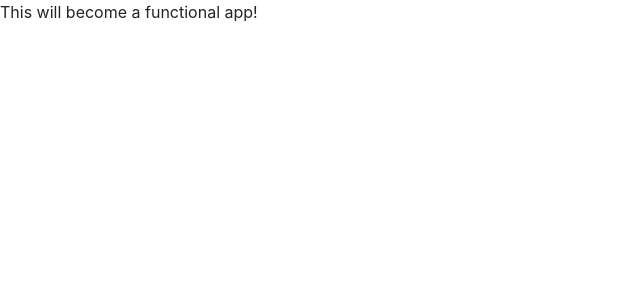
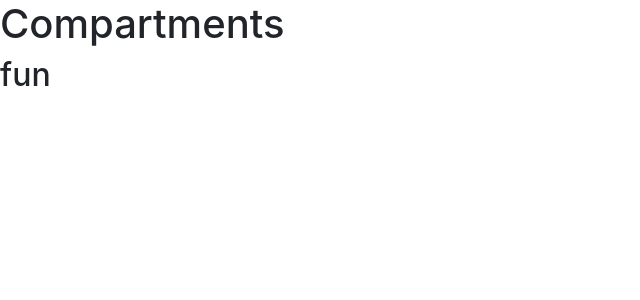
Before and after one commit to rlmead/compartments, a React (Create React App) app: page / in a window 1280 px wide. Shown: the top 300 px of the page, without its empty margins (0-640 px from the left). Built offline with nearby package versions, Linux system fonts and the light colour scheme.

Commit message:
pseudocode and bare bones

```diff
--- a/src/App.js
+++ b/src/App.js
@@ -1,12 +1,65 @@
 import React from 'react';
 import './App.css';
+import Compartment from './Compartment.js';
 
-function App() {
-  return (
-    <div>
-    This will become a functional app!
-    </div>
-  );
+class App extends React.Component {
+  constructor() {
+    super();
+    this.state = {
+      itemCount: 0,
+      compartment: null,
+    }
+    // this.addListItem = this.addListItem.bind(this)
+  }
+
+  // declare an array with compartment background colors
+  // to alternate when generating compartments
+
+  // declare storage object with LocalStorage
+  // let data = {
+    // compartmentName: [
+      // {
+        // listItemName: 'string input by user',
+        // id: itemCount,
+        // done: false
+      // }
+    // ]
+  // }
+
+  // declare function addCompartment to add a new compartment array to the storage object
+  // to be used on compartment input button click
+
+  // declare function delCompartment to remove a compartment array
+  // to be used on compartment X button click
+
+  // declare function addListItem to add a new list item object to the storage object / compartment array
+  // to be used on list input button click (add to buttons: onClick={this.addListItem.bind(this)}) ???
+    // this.setState({itemCount: this.state.itemCount + 1});
+    // add list item object to compartment's array
+
+  // declare function delListItem to remove a list item object from the storage object / compartment array
+  // to be used on list X button click
+
+  render() {
+    return (
+      <>
+        {/* header */}
+        <h1>Compartments</h1>
+        <Compartment compartmentName='fun' />
+        {/*
+        COMPARTMENT INPUT onClick=addCompartment
+        for each compartment in the data object:
+            <Compartment
+              compartmentName={name}
+              data={data.compartmentName}
+              addListItem={(???) => this.addListItem(???)}
+              delListItem={(???) => this.delListItem(???)}
+              delCompartment={(???) => this.delCompartment(???)}
+              />
+        */}
+      </>
+    );
+  }
 }
 
 export default App;
--- /dev/null
+++ b/src/Compartment.js
@@ -0,0 +1,70 @@
+import React from 'react';
+import ListItem from './ListItem.js';
+
+class Compartment extends React.Component {
+    constructor(props) {
+      super();
+      this.state = {
+        // toggle expansion of inner list
+        display: false,
+      }
+      // this.handleClick = this.handleClick.bind(this)
+    }
+
+    // passed through in props:
+    // compartmentName= this compartment's name
+    // data= this compartment's data array
+    // addListItem = function from App.js
+    // delListItem = function from App.js
+    // delCompartment = function from App.js
+
+    expandCollapse() {
+        this.setState({display: !this.display});
+    }
+
+    // function to render each list item in data array
+    renderListItem(item_data) {
+        return (
+            <ListItem
+                data={item_data}
+                delListItem={this.props.delListItem}
+            />
+        )
+    }
+
+    render() {
+        return (
+            <h2>{this.props.compartmentName}</h2>
+
+        // rework all this bootstrappy stuff
+
+        // <div class="accordion" id="accordionExample">
+        //   <div class="card">
+        //     <div class="card-header" id="headingOne">
+        //       <h2 class="mb-0">
+        //           compartment name
+        //       </h2>
+        //       <button class="btn btn-link" type="button" data-toggle="collapse" data-target="#collapseOne" aria-expanded="true" aria-controls="collapseOne">
+        //      onClick: expandCollapse
+        //      determine the content of this button (+ or -) depending on this.state.display
+        // </button>
+        //     </div>
+
+        //     <div id="collapseOne" class="collapse show" aria-labelledby="headingOne" data-parent="#accordionExample">
+        //       <div class="card-body">
+
+        //          input: addListItem (with + button to add)
+
+        //          for (let i = 0; i < this.props.data.length; i++) {
+            //          renderListItem(this.props.data[i])
+            //      }
+
+        //       </div>
+        //     </div>
+        //   </div>
+
+        )
+    }
+}
+
+export default Compartment;
--- /dev/null
+++ b/src/ListItem.js
@@ -0,0 +1,13 @@
+import React from 'react';
+
+function ListItem(props) {
+    return (
+        <p>{props.data.name}</p>
+        // radio button to toggle done or not
+        // render list item as paragraph, struck-through if done, otherwise with normal styling
+        // (props.data.done) ? <p style={{text-decoration: "line-through"}}>{props.data.name}</p> : <p>{props.data.name}</p>
+        // X button to remove list item
+        )
+}
+
+export default ListItem;
```
